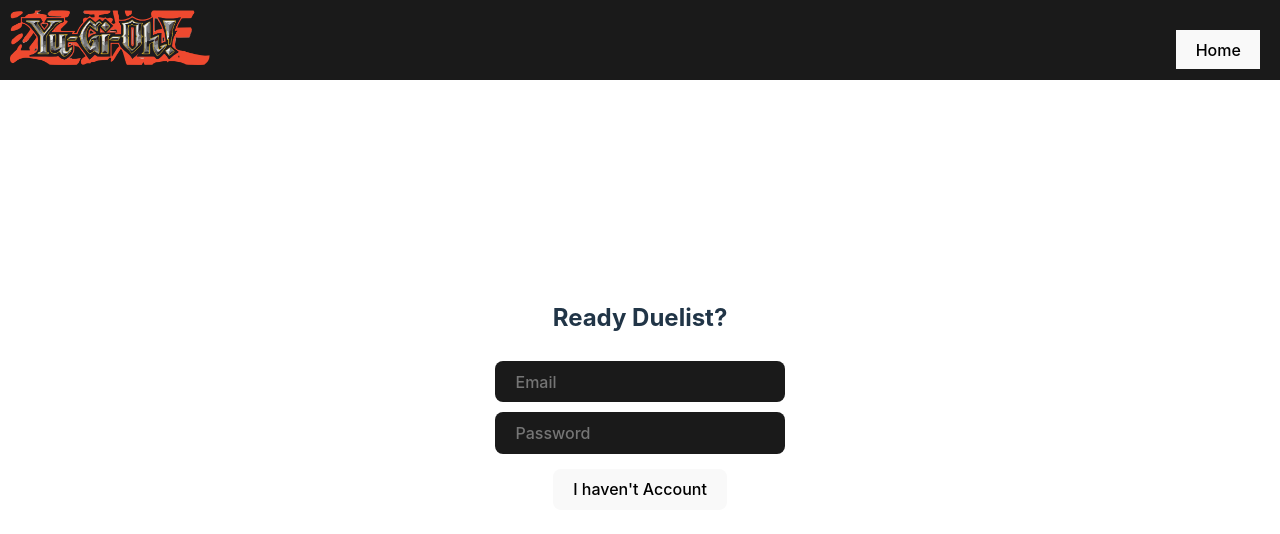
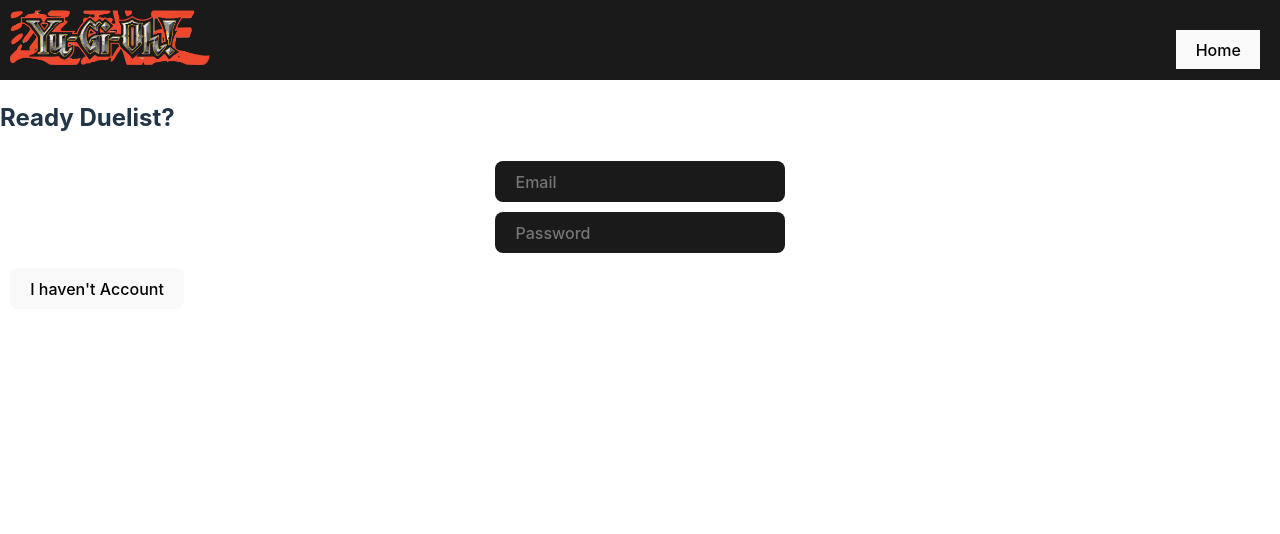
Before and after one commit to Kadu-da-Silva/projetos, a React (Vite) app in the folder project-yugioh/: page /login in a window 1280 px wide. Shown: the top 534 px of the page. Built offline with nearby package versions, Linux system fonts and the light colour scheme; no server answers; a web font is replaced by a local one.

Commit message:
Refatorando CSS

```diff
--- a/project-yugioh/src/App.css
+++ b/project-yugioh/src/App.css
@@ -1,9 +1,9 @@
-#root {
+/* #root {
   max-width: 1280px;
   margin: 0 auto;
   padding: 2rem;
   text-align: center;
-}
+} */
 
 /* .logo {
   height: 6em;
--- a/project-yugioh/src/components/Header.module.css
+++ b/project-yugioh/src/components/Header.module.css
@@ -1,10 +1,11 @@
 .header {
-  position: absolute;
-  top: 0;
-  left: 0;
-  right: 0;
+  align-items: center;
   background-color: #1a1a1a;
+  display: flex;
   height: 80px;
+  justify-content: center;
+  width: 100vw;
+  margin-bottom: 20px;
 }
 
 .header img {
--- a/project-yugioh/src/components/ListCards.module.css
+++ b/project-yugioh/src/components/ListCards.module.css
@@ -1,5 +1,5 @@
 .container {
-  margin-top: 10px;
+  margin: 20px;
   display: flex;
   flex-wrap: wrap;
   justify-content: space-between;
--- a/project-yugioh/src/components/ListCards.tsx
+++ b/project-yugioh/src/components/ListCards.tsx
@@ -11,7 +11,7 @@ type Props = {
 }
 
 export default function ListCards({ cards }: Props) {
-  const [itemsToShow, setItemsToShow] = useState((15))
+  const [itemsToShow, setItemsToShow] = useState((105))
   // const [loading, setLoading] = useState(false);
   const [upIsVisible, setUpIsVisible] = useState(false);
   const [downIsVisible, setDownIsVisible] = useState(false);
@@ -27,7 +27,7 @@ export default function ListCards({ cards }: Props) {
       // const newItemsToShow = Math.round(scrollTop / 100) + 100; --- Muito Bug
 
       if (isAtBottom) setItemsToShow(itemsToShow + 15);
-      if (scrollTop === 0) setItemsToShow(15)
+      if (scrollTop === 0) setItemsToShow(105)
 
       setUpIsVisible(scrollTop > 1000);
       setDownIsVisible(scrollTop < 1000 && itemsToShow > 30);
--- a/project-yugioh/src/context/YugiohContext.ts
+++ b/project-yugioh/src/context/YugiohContext.ts
@@ -8,6 +8,8 @@ type GlobalContent = {
   error: boolean,
   user: User[],
   setUser: Dispatch<SetStateAction<User[]>>,
+  deck: Card[],
+  setDeck: Dispatch<SetStateAction<Card[]>>
 }
 
 const YugiohContext = createContext<GlobalContent>({
@@ -17,6 +19,8 @@ const YugiohContext = createContext<GlobalContent>({
   error: false,
   user: [],
   setUser: () => {[]},
+  deck: [],
+  setDeck: () => {[]},
 })
 
 export default YugiohContext;
--- a/project-yugioh/src/context/YugiohProvider.tsx
+++ b/project-yugioh/src/context/YugiohProvider.tsx
@@ -11,6 +11,7 @@ const YugiohProvider = ({children}: Props) => {
   const [loading, setLoading] = useState(true)
   const [error, setError] = useState(false)
   const [user, setUser] = useState<User[]>([])
+  const [deck, setDeck] = useState<Card[]>([])
 
 
   async function fetchYugioh(url: string): Promise<void> {
@@ -32,7 +33,7 @@ const YugiohProvider = ({children}: Props) => {
   }, [])
 
   return (
-    <YugiohContext.Provider value={{cardList, setCardList, loading, error, user, setUser}}>
+    <YugiohContext.Provider value={{cardList, setCardList, loading, error, user, setUser, deck, setDeck}}>
       {children}
     </YugiohContext.Provider>
   )
--- a/project-yugioh/src/index.css
+++ b/project-yugioh/src/index.css
@@ -27,8 +27,6 @@ body {
   margin: 0;
   display: flex;
   place-items: center;
-  min-width: 320px;
-  min-height: 100vh;
 }
 
 h1 {
--- a/project-yugioh/src/pages/AllCards.module.css
+++ b/project-yugioh/src/pages/AllCards.module.css
@@ -1,18 +1,18 @@
 .containerFilters {
   background-color: #1a1a1a;
-  position: absolute;
-  top: 100px;
+  display: flex;
+  flex-direction: column;
+  justify-content: center;
+  position: relative;
   left: 50%;
   transform: translateX(-50%);
-  height: 250px;
-  width: 700px;
-  z-index: 100; /* define uma pilha de camadas para garantir que o elemento fique acima dos outros elementos */
-  padding: 10px;
+  max-width: 700px;
+  text-align: center;
+  padding: 15px;
 }
 
 /* Style Selects */
 .containerFilters select {
-  position: relative;
   margin: 15px;
   border-radius: 8px;
   border: 1px solid transparent;
@@ -39,8 +39,6 @@ select:focus-visible {
 
 /* Style Inputs */
 .containerName input {
-  position: relative;
-  margin: 10px;
   border-radius: 8px;
   border: 1px solid transparent;
   padding: 0.6em 1.2em;
@@ -83,13 +81,7 @@ select:focus-visible {
 /* Style buttons */
 .btnClear {
   background-color: rgba(0, 0, 0, 0.5);
-  margin-top: 355px;
 }
-
-.pAllCards {
-  margin-top: 355px;
-}
-
 
 @media (prefers-color-scheme: light) {
   :root {
--- a/project-yugioh/src/pages/AllCards.tsx
+++ b/project-yugioh/src/pages/AllCards.tsx
@@ -101,6 +101,7 @@ export default function AllCards() {
           )}
         </div>
         {/* Filtra pelas races */}
+        <div>
           <select title='Filter Races' value={filterRace} onChange={(e) => setFilterRace(e.target.value)}>
             {races.sort().map((race) => (
               <option key={race} value={race}>{race ? race : 'Select Breed'}</option>
@@ -118,6 +119,7 @@ export default function AllCards() {
               <option key={archetype} value={archetype}>{archetype ? archetype : 'Select Archetype'}</option>
             ))}
           </select>
+        </div>
         {/* Filtros do tipo radio */}
         <div className={style.containerRadios}>
           {/* Filtra pelo attributes incluindo as spells e traps */}
@@ -132,6 +134,7 @@ export default function AllCards() {
             </label>
           ))}
         </div>
+        <div className={style.subTypes}>
           {/* Filtra pelo level */}
           {filterType && filterType !== 'Link' && (
             <select title='Filter Levels' value={filterLevel} onChange={(e) => setFilterLevel(e.target.value)}>
@@ -167,8 +170,11 @@ export default function AllCards() {
         </div>
         {/* Limpar filtros habilitado ao selecionar os selects de subtipos */}
       {filterName !== '' || filterLevel !== '' || filterSpellTrapType !== '' || filterLink !== '' || filterError ? (
-        <button className={style.btnClear} onClick={() => handleClearFilters()}>Clean Filters</button>
-      ) : <div className={style.pAllCards}/>}
+        <button className={style.btnClear} onClick={() => handleClearFilters()}>
+          Clean Filters
+        </button>
+      ) : undefined}
+      </div>
       {/* Mensagem de erro caso os filtros nao retornem null */}
       {filterError && <h2>No cards match your filter</h2>}
       {/* Componente renderiza lista de cards */}
--- a/project-yugioh/src/pages/Home.tsx
+++ b/project-yugioh/src/pages/Home.tsx
@@ -17,7 +17,6 @@ export default function Home() {
   return (
     <div className={style.container}>
       <Header />
-      <h1>Home</h1>
     </div>
   )
 }
```
Lines whose indentation alone changed are shown as unchanged.
